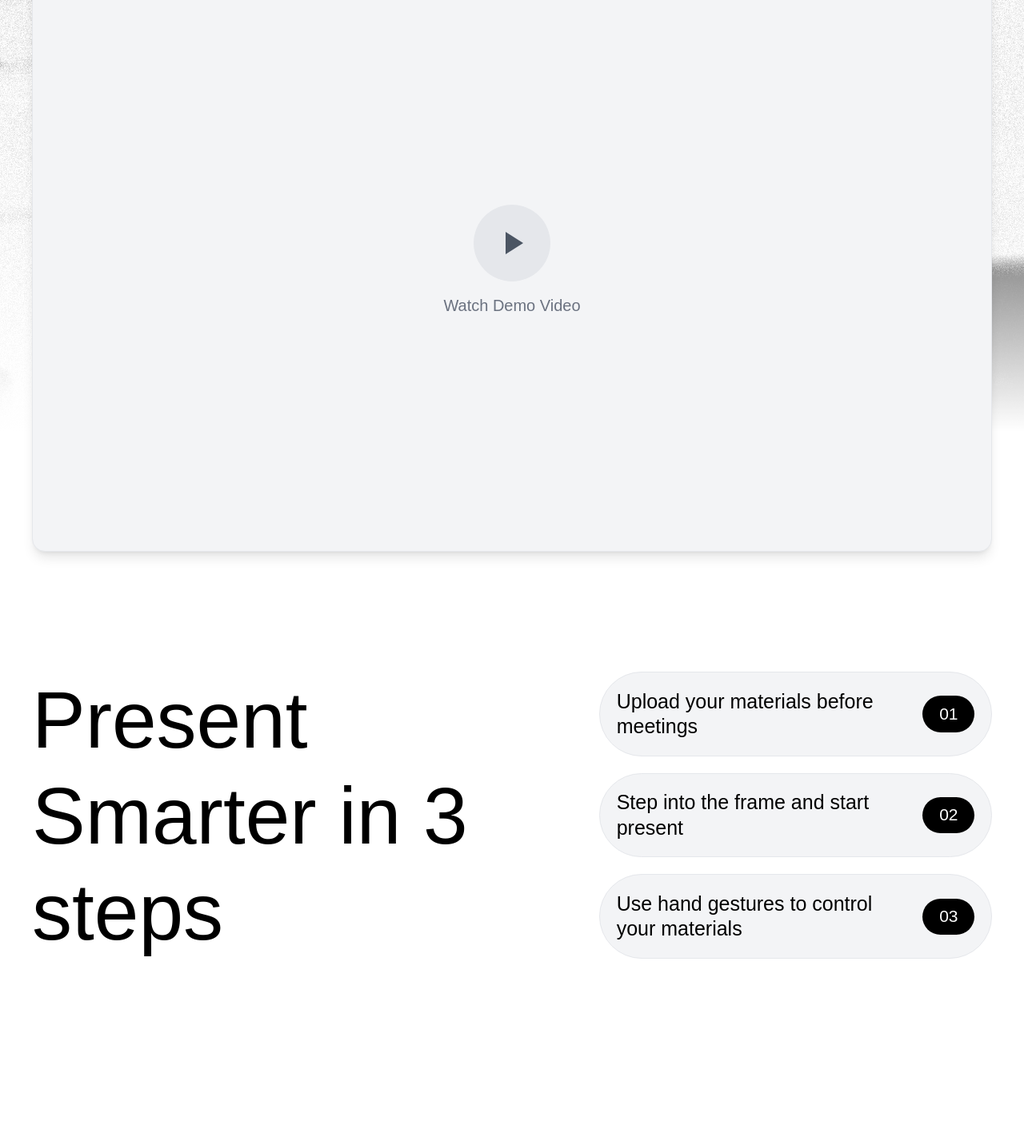
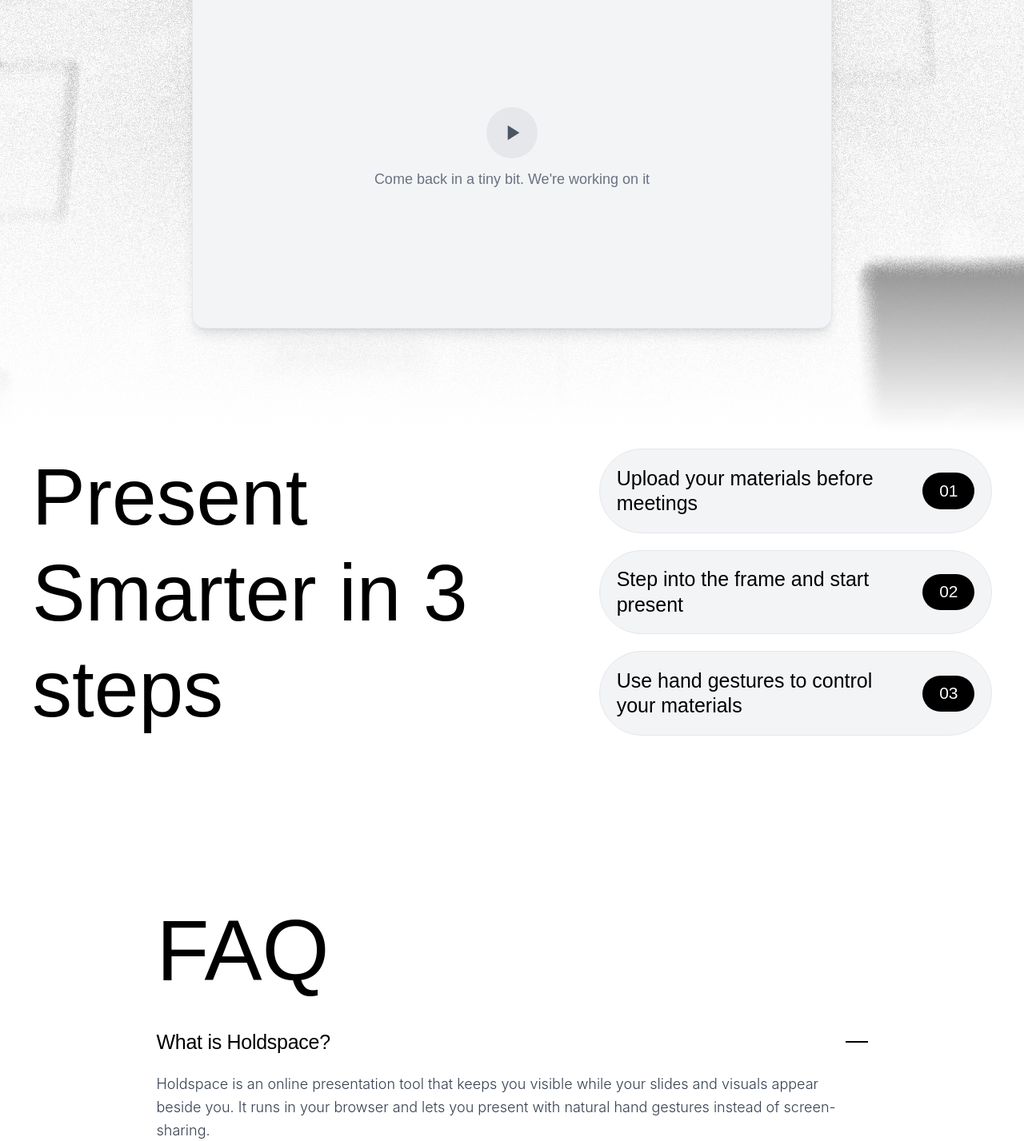
Before and after one commit to Jaclynpqc/wait-list, a React (Vite) app: page / in a window 1280 px wide. Shown: the part 760-2187 px from the top of the page at 80% size. Built offline with nearby package versions, Linux system fonts and the light colour scheme; a web font is replaced by a local one.

Commit message:
resize_video

```diff
--- a/src/App.jsx
+++ b/src/App.jsx
@@ -33,25 +33,26 @@
   const faqs = [
     {
       question: "What is Holdspace?",
-      answer: "Holdspace is a browser-based presentation overlay that lets you stay visible while your content appears beside you—no screen-sharing required"
+      answer: "Holdspace is an online presentation tool that keeps you visible while your slides and visuals appear beside you. It runs in your browser and lets you present with natural hand gestures instead of screen-sharing."
     },
     {
       question: "How does it work?",
-      answer: "Holdspace is a browser-based presentation overlay that lets you stay visible while your content appears beside you—no screen-sharing required"
+      answer: "Holdspace uses your webcam and computer vision to recognize simple hand gestures. You can move between slides, bring up visuals, and highlight key points without touching your keyboard or mouse."
     },
     {
       question: "Do I need special equipment?",
-      answer: "Holdspace is a browser-based presentation overlay that lets you stay visible while your content appears beside you—no screen-sharing required"
+      answer: "No special equipment is needed. Holdspace works with your regular webcam and internet connection. You do not need a VR headset or any external sensors."
     },
     {
       question: "Is it compatible with my platform?",
-      answer: "Holdspace is a browser-based presentation overlay that lets you stay visible while your content appears beside you—no screen-sharing required"
+      answer: "Yes. Holdspace works with Zoom, Google Meet, Microsoft Teams, and other video-conferencing platforms. You can share your Holdspace window or use it as a virtual camera so everyone sees your interactive overlay."
     },
     {
       question: "When will it be available?",
-      answer: "Holdspace is a browser-based presentation overlay that lets you stay visible while your content appears beside you—no screen-sharing required"
+      answer: "Holdspace is currently in private beta. You can join the waitlist on our website to get early access and be the first to try new features when we launch publicly later this year."
     }
   ];
+
 
   const steps = [
     {
@@ -164,14 +165,14 @@
 
       {/* Video Placeholder */}
       <div className="flex items-center justify-center mx-auto mt-[60px] md:mt-[100px] lg:mt-[150px] px-4 md:px-8 lg:px-10 w-full max-w-[1512px] relative z-10">
-        <div className="bg-gray-100 rounded-xl md:rounded-2xl w-full max-w-[1251px] h-[250px] sm:h-[350px] md:h-[500px] lg:h-[729px] flex items-center justify-center border border-gray-200 shadow-lg">
+        <div className="bg-gray-100 rounded-xl md:rounded-2xl w-full max-w-[800px] h-[200px] sm:h-[280px] md:h-[360px] lg:h-[450px] flex items-center justify-center border border-gray-200 shadow-lg">
           <div className="text-center">
-            <div className="w-16 h-16 sm:w-20 sm:h-20 md:w-24 md:h-24 mx-auto mb-3 md:mb-4 rounded-full bg-gray-200 flex items-center justify-center">
-              <svg className="w-8 h-8 sm:w-10 sm:h-10 md:w-12 md:h-12 text-gray-600" fill="currentColor" viewBox="0 0 24 24">
+            <div className="w-12 h-12 sm:w-14 sm:h-14 md:w-16 md:h-16 mx-auto mb-2 md:mb-3 rounded-full bg-gray-200 flex items-center justify-center">
+              <svg className="w-6 h-6 sm:w-7 sm:h-7 md:w-8 md:h-8 text-gray-600" fill="currentColor" viewBox="0 0 24 24">
                 <path d="M8 5v14l11-7z"/>
               </svg>
             </div>
-            <p className="text-gray-500 font-grotesk text-sm sm:text-base md:text-lg lg:text-xl">Watch Demo Video</p>
+            <p className="text-gray-500 font-grotesk text-xs sm:text-sm md:text-base lg:text-lg">Come back in a tiny bit. We're working on it</p>
           </div>
         </div>
       </div>
```
